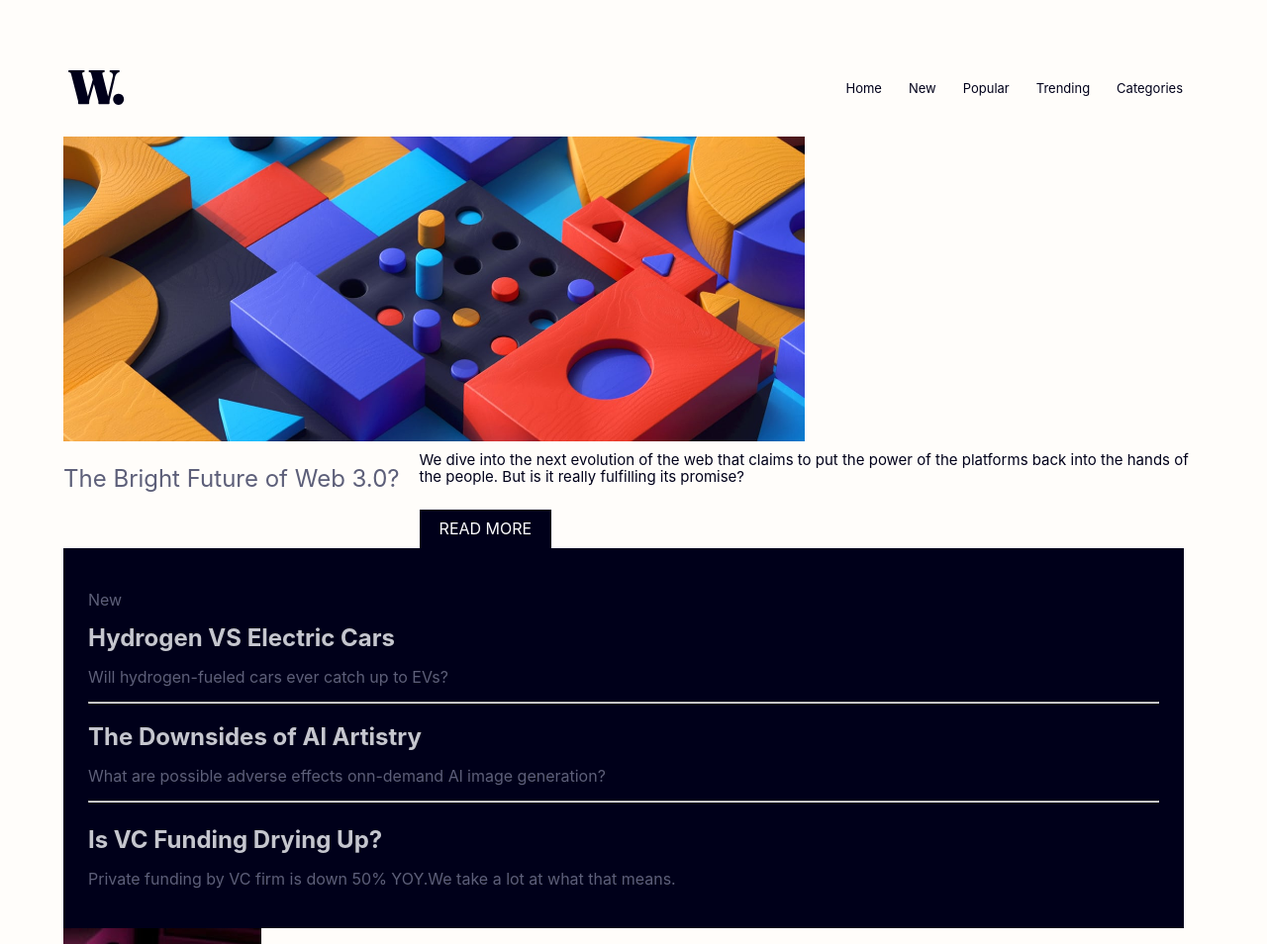
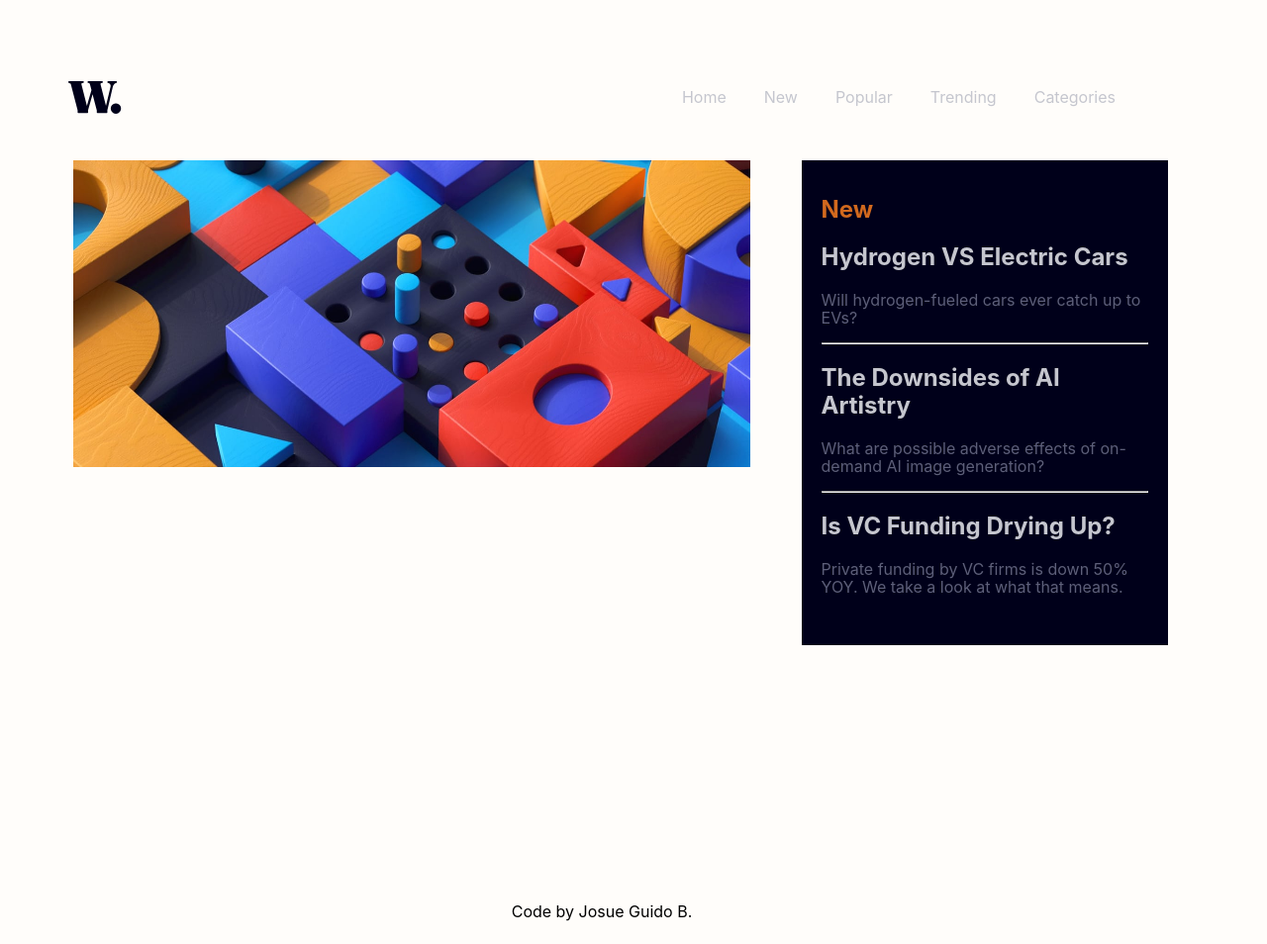
Before and after one commit to josueguido/News-Homespage, a plain HTML site: page index.html in a window 1280 px wide. Shown: the top 954 px of the page at 99% size. Drawn offline with nearby package versions, Linux system fonts and the light colour scheme.

Commit message:
Aplicacion de estilos

```diff
--- a/index.css
+++ b/index.css
@@ -1,15 +1,30 @@
+
+/* Variables de colores */
+.root {
+    --Off-white: hsl(36, 100%, 99%);
+    --Grayish-blue: hsl(233, 8%, 79%);
+    --Dark-grayish-blue: hsl(236, 13%, 42%);
+    --Very-dark-blue: hsl(240, 100%, 5%);
+    --Soft-orange: hsl(35, 77%, 62%);
+    --Soft-red: hsl(5, 85%, 63%);
+}
+
+
 /* Estilos generales para el cuerpo */
 body {
     font-family: 'Inter', Arial, sans-serif;
     background-color: hsl(36, 100%, 99%);
-    color: hsl(240, 100%, 5%);
+    color: var(--Very-dark-blue);
+    font-size: medium;
     padding: 5%;
+    height: 400px;
+    width: 85%;
 }
 
 /* Estilos para la barra de navegación */
 #navbar {
     background-color: none;
-    color: hsl(240, 100%, 5%);
+    color: hsl(233, 8%, 79%);
     padding: 5px;
     display: flex;
     align-items: center;
@@ -18,13 +33,13 @@ body {
 
 #navbar ul {
     list-style: none;
-    padding: 5px;
+    padding: 15px;
     margin: 5px;
     display: flex;
 }
 
 #navbar li {
-    margin-left: 15px;
+    margin-left: 38px;
 }
 
 #navbar img.icono {
@@ -32,12 +47,20 @@ body {
     height: auto;
 }
 
-#navbar button {
+#navbar a:hover {
     border: none;
     background: none;
-    color: hsl(240, 100%, 5%);
-    font-size: 13px;
+    font-size: 15px;
     cursor: pointer;
+    text-decoration: none;
+    border-bottom: none;
+    color: chocolate;
+}
+
+#navbar li a{
+    color: var(--Off-white);
+    border-bottom: none;
+    text-decoration: none;
 }
 
 #navbar img.icono {
@@ -45,113 +68,84 @@ body {
 }
 
 /* Estilos para el contenedor principal */
-#principal {
+.other-section {
     display: flex;
-    flex-direction: row;
+    flex-direction: column;
     align-items: flex-start;
-    justify-content: space-between;
-    margin-top: 25px;
     flex-wrap: wrap;
+    float: left;
+    width: 40%;
+    height: auto;
+    order: 1;
 }
 
-/* Estilos para el artículo */
-#principal article img {
-    max-width: 65%;
-    height: auto;
-    padding: auto;
-    display: flex;
-    align-items: start;
-}
-
-/* Estilos para el contenedor flex */
-.flex-container {
-    display: flex;
-    align-items: flex-start;
-}
-
-/* Estilos para el título */
-.title {
-    flex-shrink: 0;
-    margin-right: 20px;
-    font-size: 24px;
-    color: hsl(236, 13%, 42%);
-}
-
-/* Estilos para los párrafos */
-.content p {
-    font-size: 15px;
-    margin-top: 10px;
-}
-
-/* Estilos para el botón */
-.content button {
-    background-color: hsl(240, 100%, 5%);
-    color: white;
-    padding: 10px 20px;
-    border: none;
-    cursor: pointer;
-    margin-top: 10px;
-}
-
-.content button:hover {
-    background-color: hsl(233, 8%, 79%);
+/* Estilos para la img */
+.other-section img {
+    /*max-width: 100%;*/
+    height: 310px;
+    width: 160%;
 }
 
 /* Estilos para las secciones */
-#principal section div {
-    background-color: hsl(36, 100%, 99%);
-    padding: 20px;
+.other-section {
+    background-color:hsl(36, 100%, 99%);
+    padding: 0px;
     margin-top: 20px;
     box-shadow: 0px 0px 0px rgba(0, 0, 0, 0.1);
 }
 
-#principal h1, #principal h2, #principal h3 {
-    font-size: 24px;
-    margin-bottom: 10px;
-    color: hsl(236, 13%, 42%);
+.flex-container {
+    display: flex;
+    align-items: flex-start;
+    justify-content: space-between;
+    padding: 10px;
 }
 
-Estilos para la sección anunciada */
-.announced-section {
-    padding: 25%;
-    flex-basis: 30%;
-    margin-right: 20px;
+/* Estilos para la sección anunciada */
+#announced-section {
+    width: 33%;
+    height: 740px;
+    padding: 20px;
+    background-color: var(--Very-dark-blue);
+    box-shadow: 0px 0px 0px rgba(0, 0, 0, 0.1);
+    box-sizing:border-box;
+    color: var(--Off-white);
+    order:2;
+}
+
+#announced-section div {
+    color: hsl(236, 13%, 42%);
+    background-color: hsl(240, 100%, 5%);
+    padding: 20px;
+    margin-right: 10px;
     box-shadow: 0px 0px 0px 0px rgba(0, 0, 0, 0.1);
     box-sizing: border-box;
+    height: 70%;
+    width: 370px;
 }
 
-.announced-section div {
-    color: hsl(236, 13%, 42%);
-    background-color: hsl(240, 100%, 5%);
-    padding: 25px;
-    flex-basis: 30%;
-    margin-right: 20px;
-    box-shadow: 0px 0px 0px 0px rgba(0, 0, 0, 0.1);
-    box-sizing: border-box;
-}
-
-.announced-section h1,
+#announced-section h1,
 h2,
 h3 {
     color: hsl(233, 8%, 79%);
     font-size: 24px;
-    margin-bottom: 10px;
+    margin-bottom: 20px;
+}
+
+#announced-section h1 {
+    color: chocolate;
+}
+
+#announced-section h2:hover{
+    cursor: pointer;
+    color: chocolate;
+
 }
 
 
 /* Estilos para el pie de página */
 footer {
-    background-color: hsl(233, 8%, 79%);
-    color: white;
-    text-align: center;
-    padding: 20px;
-}
-
-
-/* Estilos para el pie de página */
-footer {
-    background-color: hsl(233, 8%, 79%);
-    color: white;
+    color: var(--Very-dark-blue);
     text-align: center;
     padding: 20px;
 }
--- a/index.html
+++ b/index.html
@@ -17,71 +17,40 @@
 </head>
 
 <body>
-    <section>
-
+    <header>
         <nav id="navbar">
             <!-- button id=" hamburguer">☰</button -->
             <img class="icono" src="./assets/images/logo.svg" />
             <ul>
-                <li><button href='#Home'>Home</button></li>
-                <li><button href='#New'>New</button></li>
-                <li><button href='#Popular'>Popular</button></li>
-                <li><button href='#Trending'>Trending</button></li>
-                <li><button href='#Categories'>Categories</button></li>
+                <li><a href='#Home'>Home</a></li>
+                <li><a href='#New'>New</a></li>
+                <li><a href='#Popular'>Popular</a></li>
+                <li><a href='#Trending'>Trending</a></li>
+                <li><a href='#Categories'>Categories</a></li>
             </ul>
         </nav>
-    </section>
+    </header>
     <main>
-        <section id="principal">
-            <article>
+        <section class="flex-container">
+            <section class="other-section">
                 <img src="./assets/images/image-web-3-desktop.jpg" />
-            </article>
-            <div class="flex-container">
-                <p class="title">The Bright Future of Web 3.0?</p>
-                <div class="content">
-                    <p>
-                        We dive into the next evolution of the web that
-                        claims to put the power of the platforms back
-                        into the hands of the people. But is it really
-                        fulfilling its promise?
-                    </p>
-                    <button onclick="location.href='#readmore'">READ MORE</button>
-                </div>
-            </div>
-        </section>
-            <section class="announced-section">
+            </section>
+            <section id="announced-section">
                 <div>
-                    <br>New<br />
-                    <h1>Hydrogen VS Electric Cars</h1>
+                    <h1>New</h1>
+                    <h2>Hydrogen VS Electric Cars</h2>
                     <p>Will hydrogen-fueled cars ever catch up to EVs?</p>
                     <hr />
-                    <h2>The Downsides of Al Artistry</h2>
-                    <p>What are possible adverse effects onn-demand Al image generation?</p>
+                    <h2>The Downsides of AI Artistry</h2>
+                    <p>What are possible adverse effects of on-demand AI image generation?</p>
                     <hr />
-                    <h3>Is VC Funding Drying Up?</h3>
-                    <p>Private funding by VC firm is down 50% YOY.We take a lot at what that means.</p>
+                    <h2>Is VC Funding Drying Up?</h2>
+                    <p>Private funding by VC firms is down 50% YOY. We take a look at what that means.</p>
                 </div>
             </section>
-
-        <section>
-            <div>
-                <img src="assets/images/image-retro-pcs.jpg" />
-                <h1>01</h1>
-                <p>Reviving Retro PCs</p>
-                <p>What happens when old PCs are given modern upgrades?</p>
-            </div>
-            <div>
-                <img src="assets/images/image-top-laptops.jpg" />
-                <h2>02</h2>
-                <p>Top 10 Laptops of 2022</p>
-                <p>Our best picks for variuos needs and buggets.</p>
-            </div>
-            <img src="assets/images/image-retro-pcs.jpg" />
-            <h3>03</h3>
-            <p>The Growth of Gaming</p>
-            <p>How the pandemic has sparked fresh opportunites.</p>
         </section>
     </main>
+
     <footer>
         Code by Josue Guido B.
     </footer>
```
